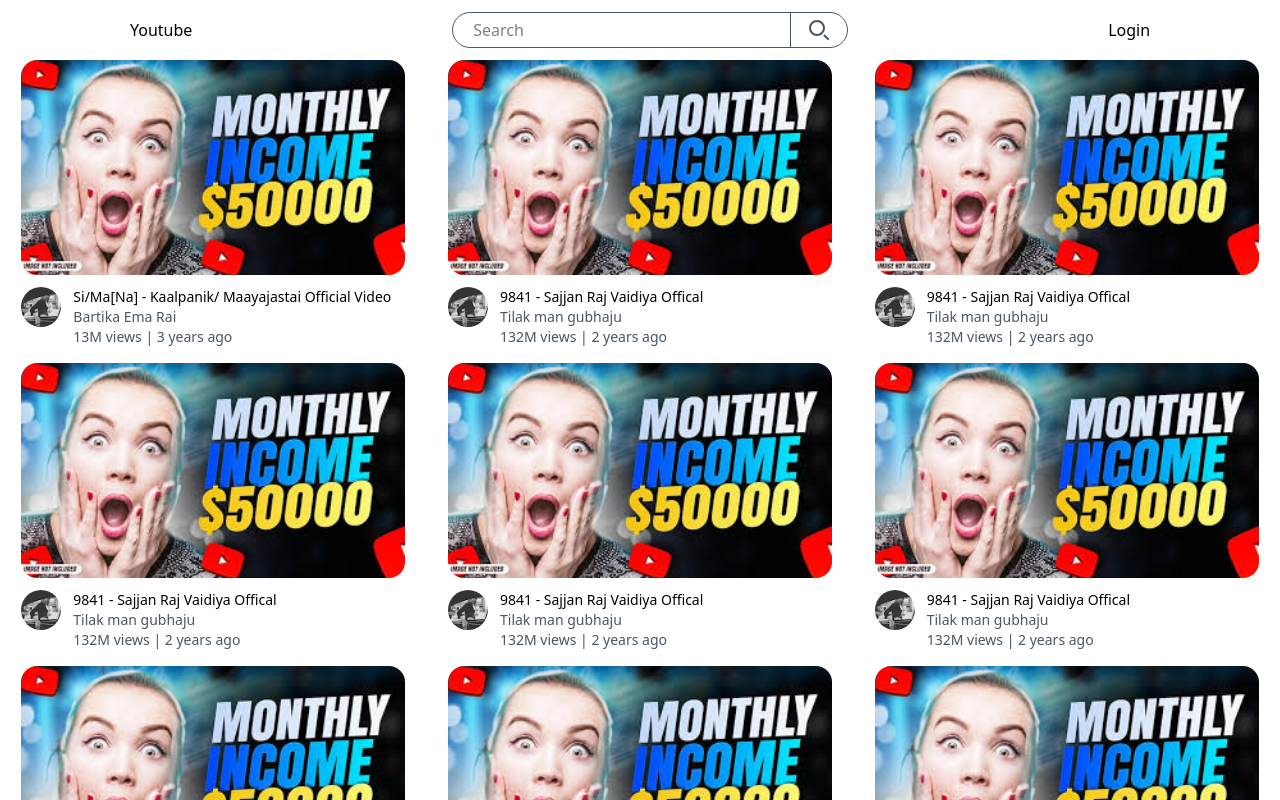
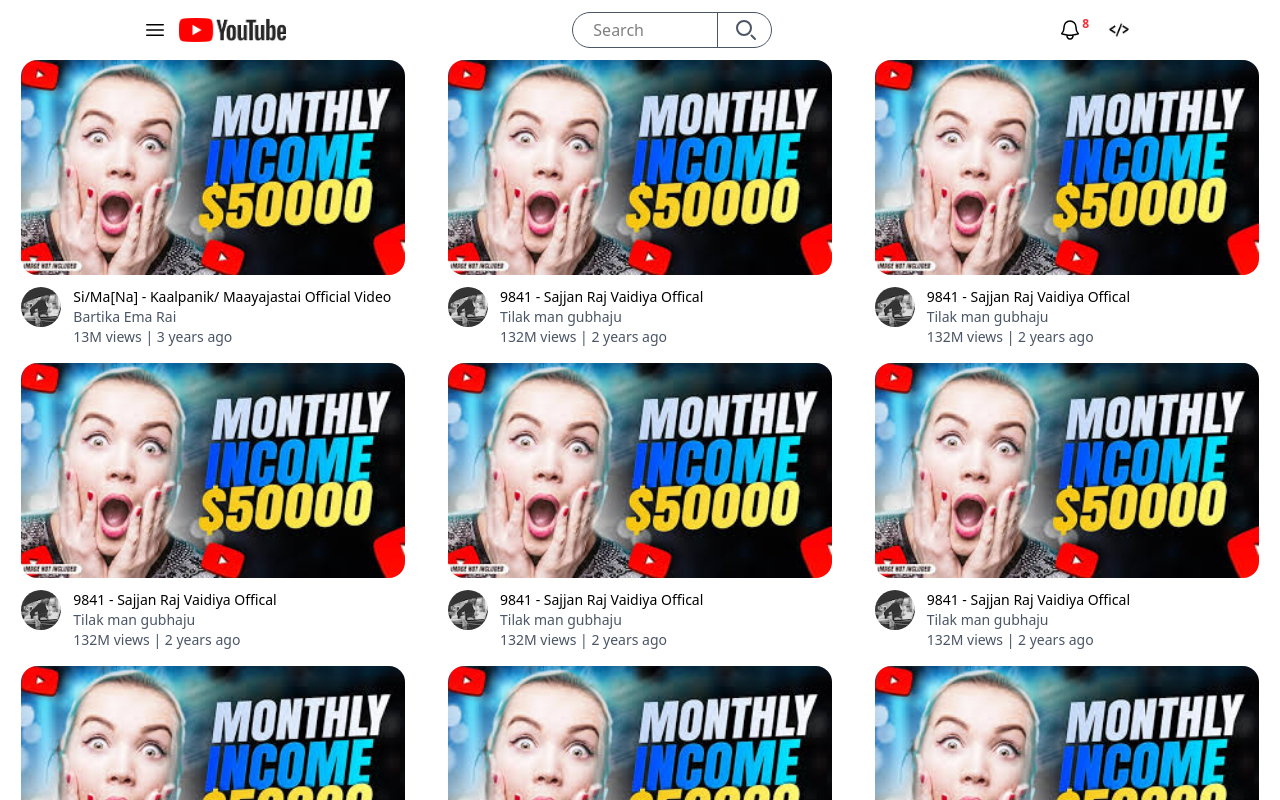
Before and after one commit to Tilak-csd/Clonning-Youtube, a React (Vite) app: page / in a window 1280 px wide. Shown: the top 800 px of the page. Built offline with nearby package versions, Linux system fonts and the light colour scheme.

Commit message:
adding the navbar

```diff
--- /dev/null
+++ b/src/components/Menu.jsx
@@ -0,0 +1,10 @@
+import React from 'react'
+
+export default function Menu() {
+    return (
+        <svg xmlns="http://www.w3.org/2000/svg" fill="none" viewBox="0 0 24 24" stroke-width="1.5" stroke="currentColor" class="size-6">
+            <path stroke-linecap="round" stroke-linejoin="round" d="M3.75 6.75h16.5M3.75 12h16.5m-16.5 5.25h16.5" />
+        </svg>
+
+    )
+}
--- a/src/components/Navbar.jsx
+++ b/src/components/Navbar.jsx
@@ -1,18 +1,22 @@
 import React from 'react'
 import SearchBar from './SearchBar'
+import Notification from './Notification'
+import Menu from './Menu'
 
 
 export default function Navbar() {
     return (
         <div className="flex justify-around items-center h-15">
-            <div>
-               Youtube
+            <div className='flex gap-3'>
+            <Menu />
+            <img src="./youtubelogo.png" alt="" className='w-auto h-6' />
             </div>
             <div>
                 <SearchBar />
             </div>
-            <div>
-                Login
+            <div className='flex gap-3'>
+                <Notification></Notification>
+                <img src="./userlogo.png" className='w-9 h-9 rounded-full'/>
             </div>
         </div>
     )
--- /dev/null
+++ b/src/components/Notification.jsx
@@ -0,0 +1,13 @@
+import React from 'react'
+
+export default function () {
+    return (
+        <div className='flex justify-center items-center'>
+            <svg xmlns="http://www.w3.org/2000/svg" fill="none" viewBox="0 0 24 24" stroke-width="1.5" stroke="currentColor" class="size-6">
+                <path stroke-linecap="round" stroke-linejoin="round" d="M14.857 17.082a23.848 23.848 0 0 0 5.454-1.31A8.967 8.967 0 0 1 18 9.75V9A6 6 0 0 0 6 9v.75a8.967 8.967 0 0 1-2.312 6.022c1.733.64 3.56 1.085 5.455 1.31m5.714 0a24.255 24.255 0 0 1-5.714 0m5.714 0a3 3 0 1 1-5.714 0" />
+            </svg>
+            <sup className='text-red-500 font-bold'>8</sup>
+        </div>
+
+    )
+}
--- a/src/components/SearchBar.jsx
+++ b/src/components/SearchBar.jsx
@@ -1,9 +1,9 @@
 import React from 'react'
 
 export default function SearchBar() {
-    return (<div className='flex items-center justify-between border-1 border-gray-600 rounded-4xl w-99 h-9 overflow-hidden'>
+    return (<div className='flex items-center justify-between border-1 border-gray-600 rounded-4xl w-50 h-9 '>
         <div className='flex items-center px-3'>
-            <input type="text" placeholder='Search' className='outline-0 px-2' />
+            <input type="text" placeholder='Search' className='w-30 outline-0 px-2' />
         </div>
         <button className='border-gray-600 border-l-1 text-gray-600 h-full px-4 cursor-pointer hover:text-gray-400'>
             <svg className="w-6 h-6 text-body" aria-hidden="true" xmlns="http://www.w3.org/2000/svg" width="24" height="24" fill="none" viewBox="0 0 24 24"><path stroke="currentColor" strokeLinecap="round" strokeWidth="2" d="m21 21-3.5-3.5M17 10a7 7 0 1 1-14 0 7 7 0 0 1 14 0Z" /></svg>
```
Also changed, not shown: public/userlogo.png (added), public/youtubelogo.png (added).
